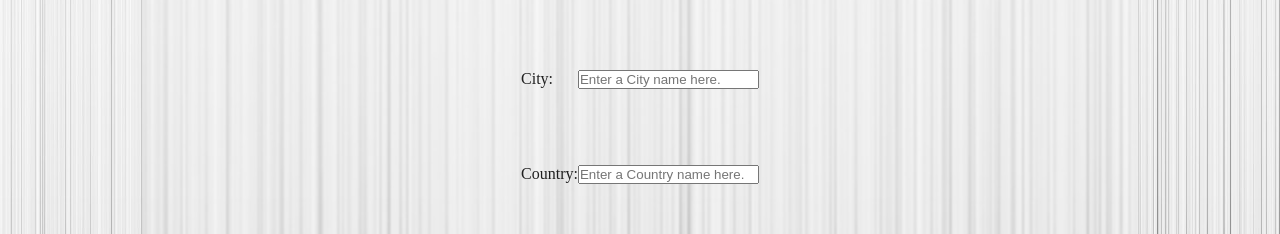
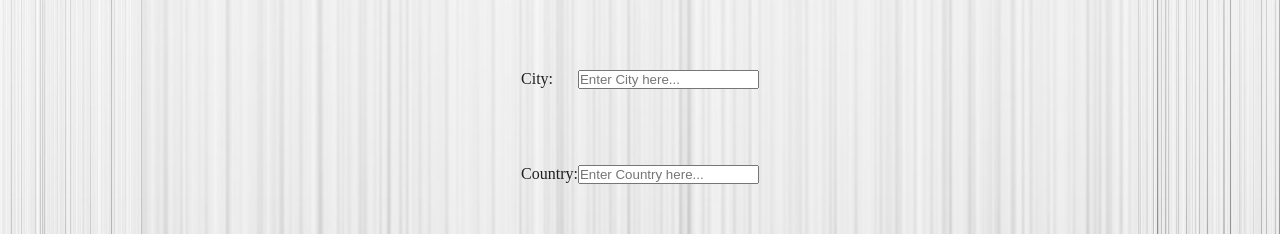
Before and after one commit to ifteshawn/weather-app-ui, a React (Create React App) app: page / in a window 1280 px wide. Shown: the part 228-462 px from the top of the page. Built offline with nearby package versions, Linux system fonts and the light colour scheme.

Commit message:
Extracted input fields from SearchArea

```diff
--- /dev/null
+++ b/src/components/InputArea.jsx
@@ -0,0 +1,14 @@
+import React from "react";
+
+export default function InputArea(props) {
+  return (
+    <div style={{ display: "flex", justifyContent: "space-between" }}>
+      <label>{props.inputLabel} </label>
+      <input
+        id={props.inputId}
+        type="text"
+        placeholder={props.inputPlaceholder}
+      ></input>
+    </div>
+  );
+}
--- a/src/components/SearchArea.jsx
+++ b/src/components/SearchArea.jsx
@@ -1,9 +1,11 @@
 import React from "react";
+import InputArea from "./InputArea";
 
 export default function SearchArea(props) {
   function handleSearch() {
     const city = document.getElementById("cityName").value;
     props.onSearch(city);
+    document.getElementById("cityName").value = "";
   }
 
   return (
@@ -14,22 +16,16 @@ export default function SearchArea(props) {
         justifyContent: "space-evenly",
       }}
     >
-      <div style={{ display: "flex", justifyContent: "space-between" }}>
-        <label>City: </label>
-        <input
-          id="cityName"
-          type="text"
-          placeholder="Enter a City name here."
-        ></input>
-      </div>
-      <div style={{ display: "flex", justifyContent: "space-between" }}>
-        <label>Country: </label>
-        <input
-          id="countryName"
-          type="text"
-          placeholder="Enter a Country name here."
-        ></input>
-      </div>
+      <InputArea
+        inputLabel="City:"
+        inputId="cityName"
+        inputPlaceholder="Enter City here..."
+      />
+      <InputArea
+        inputLabel="Country:"
+        inputId="countryName"
+        inputPlaceholder="Enter Country here..."
+      />
       <button onClick={handleSearch}>Search</button>
     </div>
   );
```
